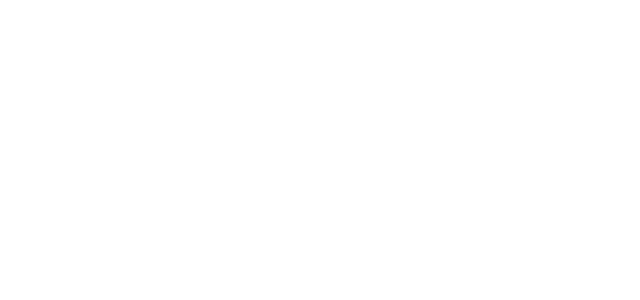
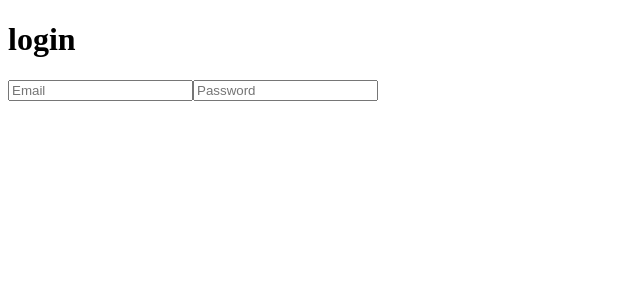
Before and after one commit to suraj-kumal/pingpoint, a Nuxt app: page /admin/login in a window 1280 px wide. Before the commit this address had no page. Shown: the top 300 px of the page, without its empty margins (0-640 px from the left). Built offline with nearby package versions, Linux system fonts and the light colour scheme.

Commit message:
add : login form

```diff
--- /dev/null
+++ b/pages/admin/dashboard.vue
@@ -0,0 +1,3 @@
+<template>
+    <h1>dashboard</h1>
+</template>
--- /dev/null
+++ b/pages/admin/login.vue
@@ -0,0 +1,10 @@
+<template>
+    <h1>login</h1>
+
+    <form>
+        <input type="email" placeholder="Email" required />
+        <input type="password" placeholder="Password" required />
+    </form>
+</template>
+
+<script></script>
```
